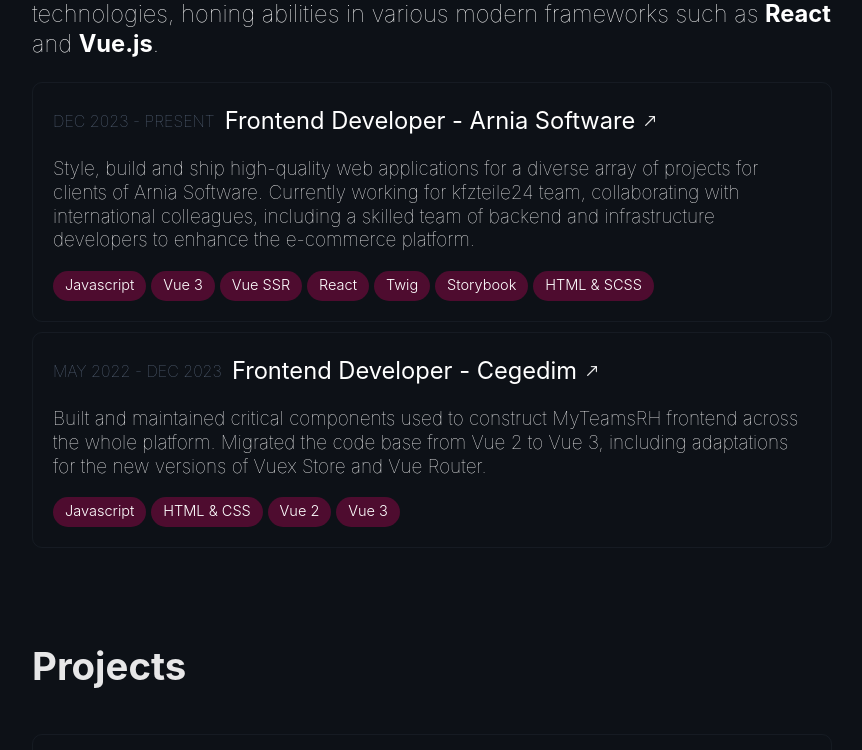
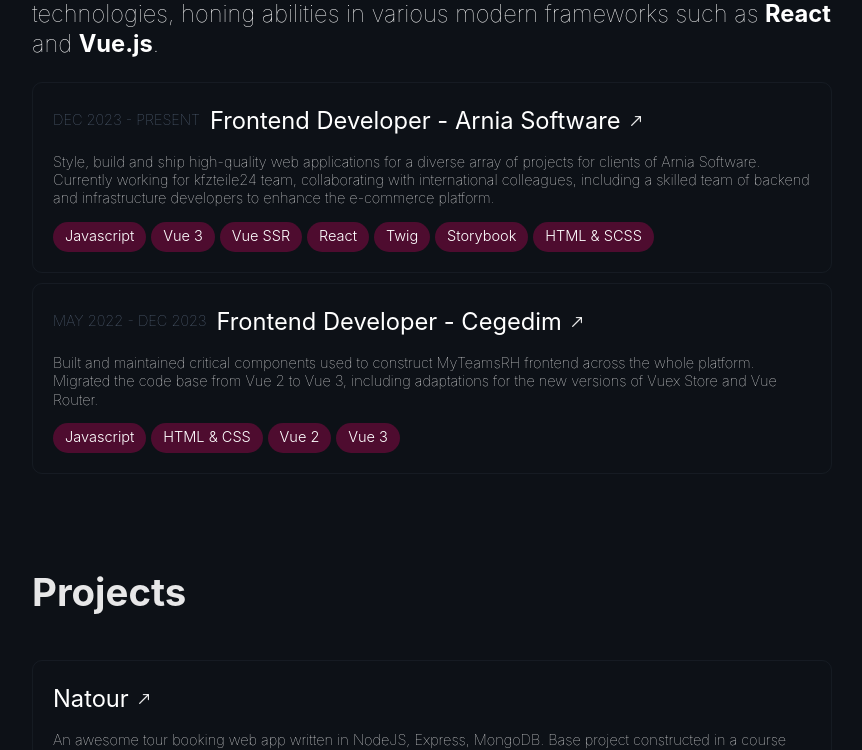
Before and after one commit to Popa-Andrei-Valentin/My_Portofolio, a React (Vite) app: page / in a window 1280 px wide. Shown: the part 1051-1801 px from the top of the page, without its empty margins (208-1070 px from the left). Built offline with nearby package versions, Linux system fonts and the light colour scheme.

Commit message:
Clean up font sizes

```diff
--- a/src/components/ExperienceCard/ExperienceCard.css
+++ b/src/components/ExperienceCard/ExperienceCard.css
@@ -7,7 +7,7 @@
 }
 
 .experience-container p {
-  font-size: calc(var(--text-m)*0.8);
+  font-size: var(--text-s);
 }
 
 .experience-title {
@@ -19,7 +19,7 @@
 }
 
 .experience-title header {
-  font-size: var(--text-m)/2;
+  font-size: var(--text-s);
   font-weight: 100;
   color: rgb(100,116,139,1);
 }
```
